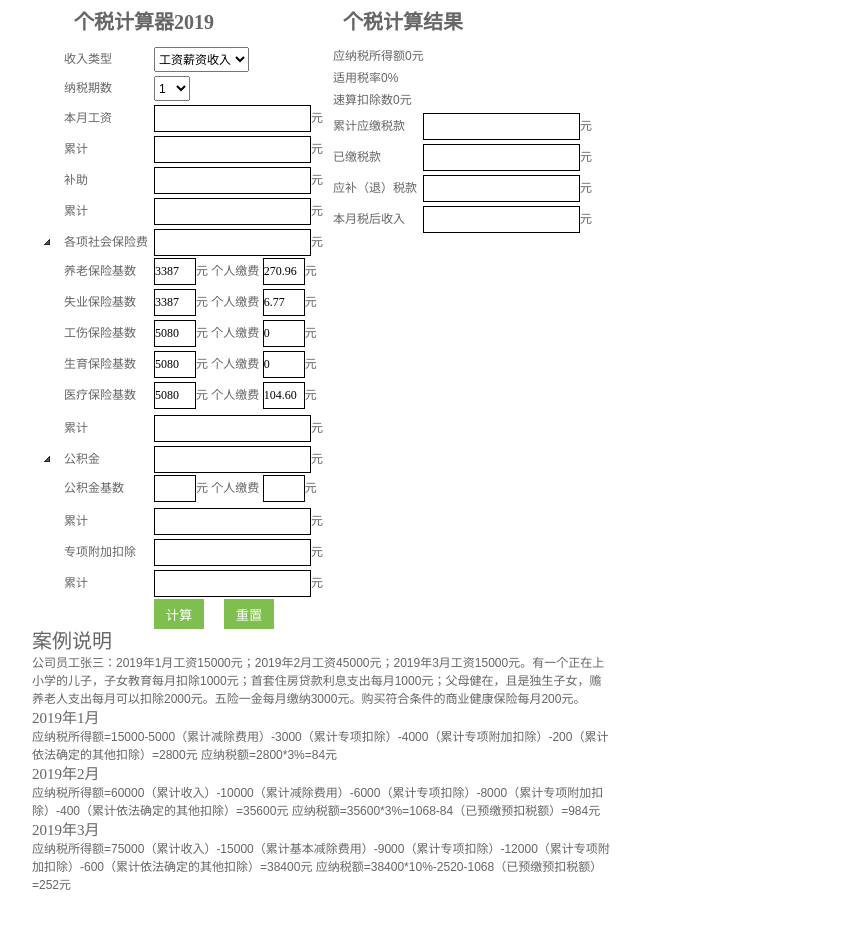
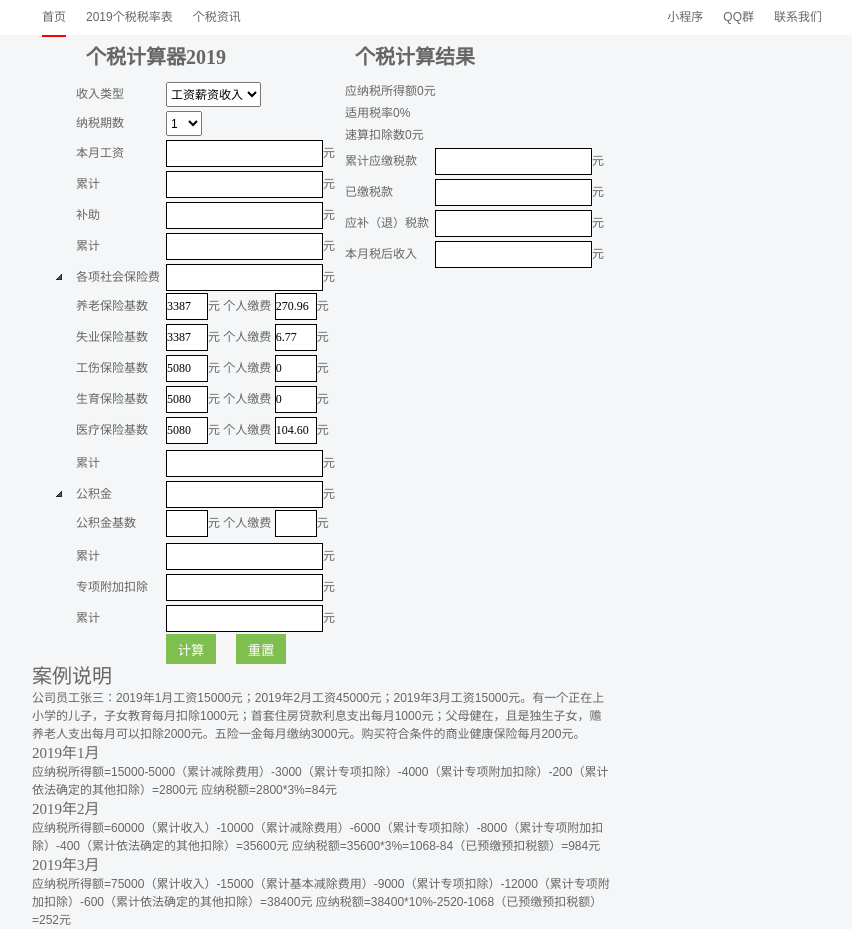
Before and after one commit to xuwg/incomeTax, a web app: file index.html in a window 1280 px wide. Shown: the whole page, without its empty margins (208-1060 px from the left). Before the commit the page ends 890 px from the top, so only its background shows below. Run offline with its HTML, style and script files only (its server is not run), Linux system fonts and the light colour scheme.

Commit message:
增加部分导航条

```diff
--- a/css/base.css
+++ b/css/base.css
@@ -149,3 +149,34 @@ em {
 .hide {
     display: none
 }
+
+.head {
+    background-color: #fff;
+}
+
+.nav {
+    height: 35px;
+    line-height: 35px;
+}
+
+.nav ul li {
+    float: left;
+    margin: 0 10px;
+}
+
+.nav ol li {
+    float: left;
+    margin: 0 10px;
+}
+
+.nav .current {
+    border-bottom: 2px solid red;
+}
+
+.body {
+    background-color: #f5f6f7;
+}
+
+.footer {
+    background-color: #fff;
+}
--- a/index.html
+++ b/index.html
@@ -14,8 +14,23 @@
 </head>
 
 <body>
-    <div></div>
-    <div></div>
+    <div class="head">
+        <div class="inner_c">
+            <div class="nav">
+                <ul>
+                    <li id="shouYe" class="current">首页</li>
+                    <li id="shuiLvBiao">2019个税税率表</li>
+                    <li id="shuiNews">个税资讯</li>
+                </ul>
+                <ol class="fr">
+                    <li>小程序</li>
+                    <li>QQ群</li>
+                    <li>联系我们</li>
+                </ol>
+            </div>
+        </div>
+    </div>
+    <div class="body">
         <!-- 计算器界面 -->
         <div class="inner_c">
             <div class="cal clearfix">
@@ -136,8 +151,11 @@
                 应纳税额=38400*10%-2520-1068（已预缴预扣税额）=252元
             </div>
         </div>
+    </div>
+    <div class="footer">
+        <foot class="inner_c">
             <div></div>
-    <div></div>
+        </foot>
+    </div>
 </body>
-
 </html>
```
Lines whose indentation alone changed are shown as unchanged.
